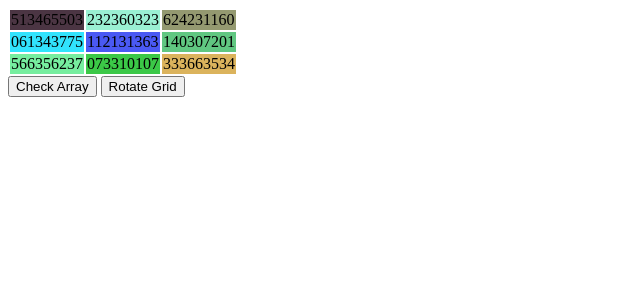
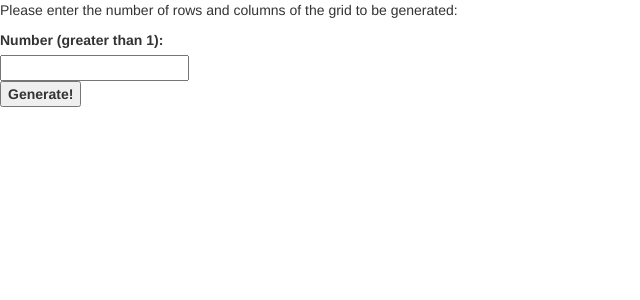
Before and after one commit to gidj/colorGrid, a Django app: page / in a window 1280 px wide. Shown: the top 300 px of the page, without its empty margins (0-640 px from the left). Run offline with Django 3.2, Linux system fonts and the light colour scheme; some libraries are stand-ins or nearby versions.

Commit message:
Start adding bootstrap

```diff
--- a/assets/js/grid.js
+++ b/assets/js/grid.js
@@ -1,20 +1,20 @@
 function octal2hexstring(octstring) {
-    array = [];
+    arr = [];
     for(i = 0; i < 3; i++) {
         // for each three-digit triplet in octstring, treat as an octal
         // number, parse to an Integer, and place in arr
-        array[i] = parseInt(octstring.slice(3*i, 3*(i+1)), 8);
+        arr[i] = parseInt(octstring.slice(3*i, 3*(i+1)), 8);
 
         // Each octal triplet can hold values in the range 0 - 511; we only
         // want values in the range 0 - 255; so if the converted octal
         // integer is between 256 and 511, subtract 256 to give an integer
         // in the desired range.
-        if(array[i] > 255) { array[i] = array[i] - 256; }
+        if(arr[i] > 255) { arr[i] -= 256; }
     }
 
     // Convert and concantenate the integers in the array to a valid RGB
     // hex string
-    rgb = array[0].toString(16) + array[1].toString(16) + array[2].toString(16);
+    rgb = arr[0].toString(16) + arr[1].toString(16) + arr[2].toString(16);
 
     return rgb;
 }
--- a/colorGrid/urls.py
+++ b/colorGrid/urls.py
@@ -7,6 +7,7 @@ urlpatterns = patterns('',
     # Examples:
     # url(r'^$', 'colorGrid.views.home', name='home'),
     # url(r'^blog/', include('blog.urls')),
-    url(r'^$', 'colorGrid.views.default'),
+    url(r'^$', 'colorGrid.views.index'),
+    url(r'^grid$', 'colorGrid.views.grid'),
     url(r'^admin/', include(admin.site.urls)),
 )
--- a/colorGrid/views.py
+++ b/colorGrid/views.py
@@ -1,14 +1,18 @@
 from django.shortcuts import render
 from utils import random_octal_str
 
-def default(request):
+def index(request):
+    return render(request, 'index.html')
+
+def grid(request):
+    n = 5;
     grid = []
-    for row in xrange(3):
+    for row in xrange(n):
         r = []
-        for cell in xrange(3):
+        for cell in xrange(n):
             r.append(random_octal_str(9))
         grid.append(r)
 
     context = {'grid': grid,
                'title': 'Grid',}
-    return render(request, 'index.html', context)
+    return render(request, 'grid.html', context)
--- a/templates/base.html
+++ b/templates/base.html
@@ -1,13 +1,23 @@
 <!DOCTYPE html>
 <html>
 <head>
+    <meta charset="utf-8">
+    <meta http-equiv="X-UA-Compatible" content="IE=edge">
+    <meta name="viewport" content="width=device-width, initial-scale=1">
+    <meta name="description" content="">
+    <meta name="author" content="">
+
     <title>
         {% block  title %}
         {% endblock %}
     </title>
-    <meta charset="utf-8" />
+
+    <!-- Latest compiled and minified CSS -->
+    <link rel="stylesheet" href="//netdna.bootstrapcdn.com/bootstrap/3.1.1/css/bootstrap.min.css">
 </head>
 <body>
+    <!-- Latest compiled and minified JavaScript -->
+    <script src="//netdna.bootstrapcdn.com/bootstrap/3.1.1/js/bootstrap.min.js"></script>
     {% block content %}
     {% endblock %}
 </body>
--- a/templates/index.html
+++ b/templates/index.html
@@ -5,183 +5,22 @@
 {% endblock %}
 
 {% block content %}
-<table>
-    <tbody id="grid">
-        {% for row in grid %}
-        <tr id="{{ forloop.counter }}">
-            {% for cell in row %}
-            <td id="{{ forloop.counter }}">
-                {{ cell }}
-            </td>
-            {% endfor %}
-        </tr>
-        {% endfor %}
-    </tbody>
-</table>
 
-<button onclick="print_arr(grid)">Check Array</button>
-<button onclick="rotate_grid_and_paint(grid)">Rotate Grid</button>
+<div>
+    <p>
+        Please enter the number of rows and columns of the grid to be generated:
+    </p>
+
+</div>
+
+<form method="post" action="grid">
+    {% csrf_token %}
+    <dl>
+        <dt><label for="grid_num">Number (greater than 1):</label></dt>
+        <dd><input id="grid_num" type="text" name="grid_num" /></dd>
+        <dt><input type="submit" value="Generate!" /></dt>
+    </dl>
+</form>
 
 
-<script src="/static/js/grid.js"></script>
-<script type="text/javascript">
-
-    // These are the random numbers generated from the Django view
-var grid = {{ grid|safe }}
-
-// This routine convertes them into valid RGB Hex values
-for(i = 0; i < grid.length; i++) {
-    for(j = 0; j < grid[i].length; j++) {
-        octal_num = grid[i][j];
-
-        r = parseInt(octal_num.slice(0, 3), 8);
-        g = parseInt(octal_num.slice(3, 6), 8);
-        b = parseInt(octal_num.slice(6, 9), 8);
-
-        if(r > 255) {
-            r = r - 256;
-        }
-        if(g > 255) {
-            g = g - 256;
-        }
-        if(b > 255) {
-            b = b - 256;
-        }
-
-        r = r.toString(16);
-        g = g.toString(16);
-        b = b.toString(16);
-
-        if(r.length < 2) {
-            r = '0' + r;
-        }
-        if(g.length < 2) {
-            g = '0' + g;
-        }
-        if(b.length < 2) {
-            b = '0' + b;
-        }
-
-        rgb = r + g + b;
-
-        grid[i][j] = rgb.toUpperCase();
-    }
-}
-
-paint_colors(grid);
-
-
-
-
-
-// --------------------
-
-
-function rotate_grid_and_paint() {
-    if (grid.length % 2 == 1) {
-        grid = rotate_odd_grid(grid);
-    } else {
-        grid = rotate_even_grid(grid);
-    }
-    paint_colors(grid);
-}
-
-function rotate_even_grid(arr) {
-}
-
-function rotate_odd_grid(arr) {
-    // initialize a new array to have the right number of rows
-    newarr = []
-    for(i = 0; i < arr.length; i++) {
-        newarr[i] = [];
-    }
-
-    // calculate the center element, which will help determin the rotated cell
-    center = (arr.length - 1) / 2;
-
-    // based on where the current cell indices are, calculate its rotated indices
-    for (i = 0; i < arr.length; i++) {
-        for (j = 0; j < arr.length; j++) {
-            if (i < center) {
-                if (j < i) {
-                    newarr[i-1][j] = arr[i][j];
-                } else if (j < (arr.length - 1 - i)) {
-                    newarr[i][j+1] = arr[i][j];
-                } else {
-                    newarr[i+1][j] = arr[i][j];
-                }
-            } else if (i == center) {
-                if (j < center) {
-                    newarr[i-1][j] = arr[i][j];
-                } else if (j > center) {
-                    newarr[i+1][j] = arr[i][j];
-                } else {
-                    newarr[i][j] = arr[i][j];
-                }
-            } else {
-                if (j < (arr.length - i)) {
-                    newarr[i-1][j] = arr[i][j];
-                } else if (j <= i) {
-                    newarr[i][j-1] = arr[i][j];
-                } else {
-                    newarr[i+1][j] = arr[i][j];
-                }
-            }
-        }
-    }
-    return newarr;
-}
-
-function paint_colors(arr) {
-    g = document.getElementById('grid');
-    rows = g.children;
-
-    for(i = 0; i < rows.length; i++) {
-        cells = rows[i].children
-            for(j = 0; j < cells.length; j++) {
-                cells[j].setAttribute('bgcolor', arr[i][j]);
-            }
-    }
-}
-
-function octal2hexstring(octstring) {
-    arr = [];
-    for(i = 0; i < 3; i++) {
-        // for each three-digit triplet in octstring, treat as an octal
-        // number, parse to an Integer, and place in arr
-        arr[i] = parseInt(octstring.slice(3*i, 3*(i+1)), 8);
-
-        // Each octal triplet can hold values in the range 0 - 511; we only
-        // want values in the range 0 - 255; so if the converted octal
-        // integer is between 256 and 511, subtract 256 to give an integer
-        // in the desired range.
-        if(arr[i] > 255) { arr[i] -= 256; }
-    }
-
-    // Convert and concantenate the integers in the array to a valid RGB
-    // hex string
-    rgb = arr[0].toString(16) + arr[1].toString(16) + arr[2].toString(16);
-
-    return rgb;
-}
-
-function print_arr(a) {
-    body = document.body;
-    para = document.createElement('p');
-    for (i = 0; i < a.length; i++) {
-        para.appendChild(document.createElement('p'));
-        para.appendChild(document.createTextNode(a[i]));
-    }
-    body.appendChild(para);
-}
-
-
-function octalstr_to_hexstring(str) {
-    octnum = parseInt(str, 8);
-    hexstr = octnum.toString(16);
-    return hexstr;
-}
-
-</script>
-
-{% endblock %}`
+{% endblock %}
```
